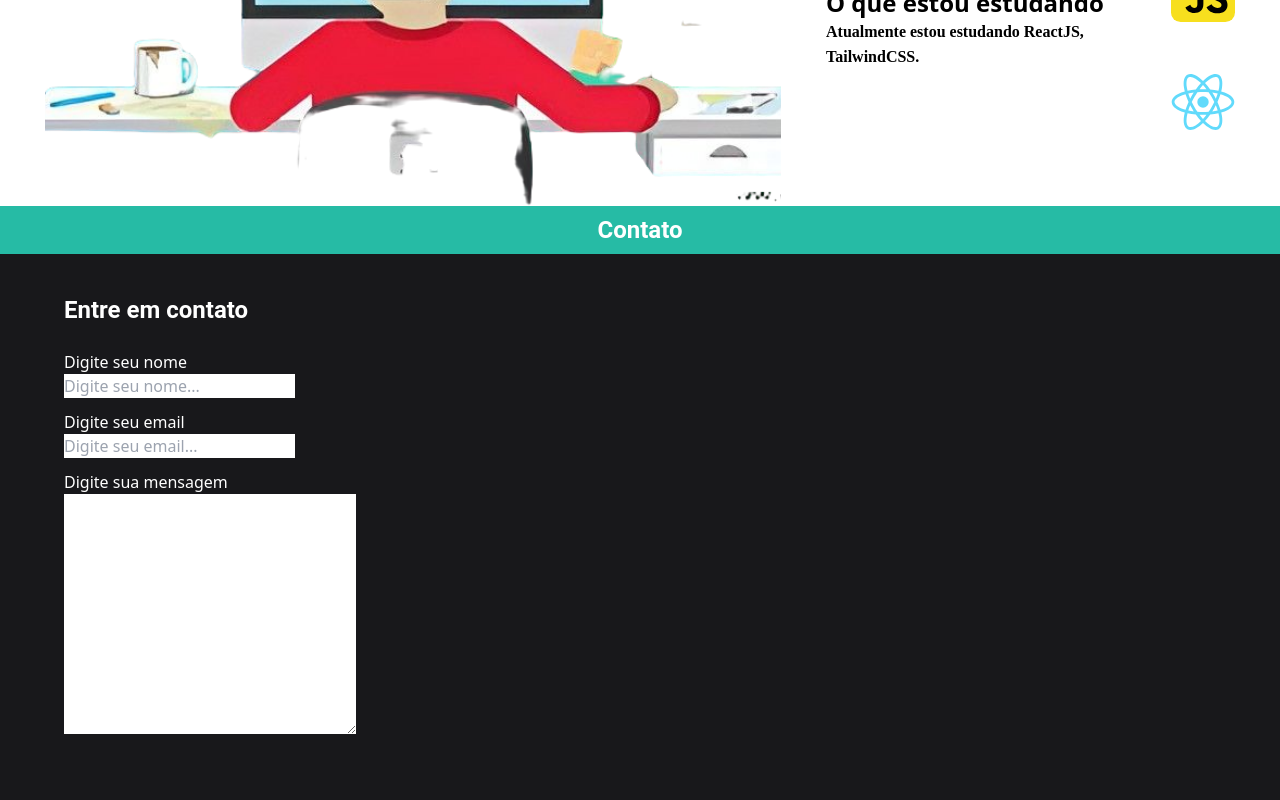
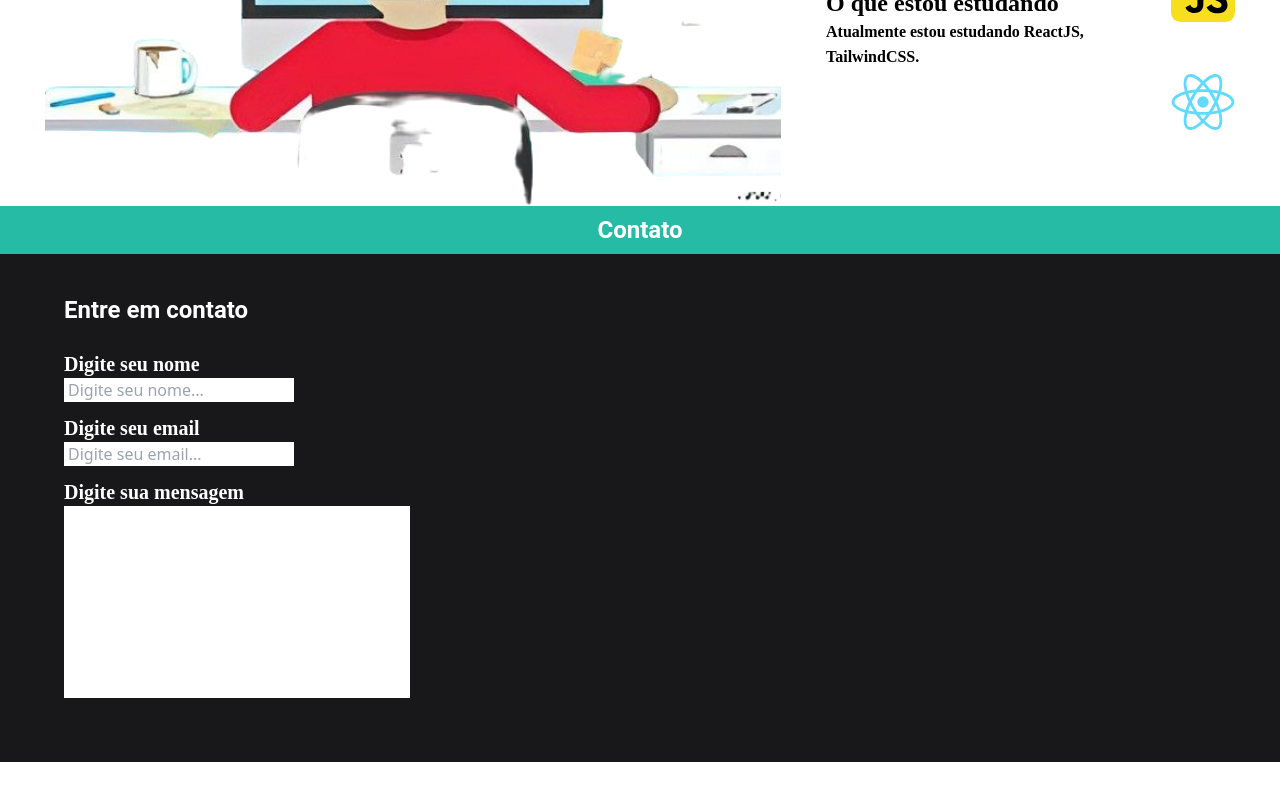
Before and after one commit to Alerrando/Portfolio, a React (Vite) app: page / in a window 1280 px wide. Shown: the part 1891-2691 px from the top of the page. After the commit the page ends 2653 px from the top, so only its background shows below. Built offline with nearby package versions, Linux system fonts and the light colour scheme; a web font is replaced by a local one.

Commit message:
add form

```diff
--- a/src/components/Contato/index.tsx
+++ b/src/components/Contato/index.tsx
@@ -1,28 +1,54 @@
+import { useState } from "react";
 import { Titulo } from "../Titulo";
 
-export function Contato(){
-    return(
+export function Contato() {
+  return (
     <footer>
       <Titulo titulo="Contato" />
 
       <div className="w-full h-auto bg-zinc-900 px-8 py-10 md:px-16">
-                <div className="block md:flex">
-                    <div className="text-white">
-                        <h2 className="font-roboto text-2xl font-bold">Entre em contato</h2>
+        <div className="block md:grid grid-cols-2">
+          <div className="w-full h-full">
+            <h2 className="font-roboto text-2xl font-bold text-white">Entre em contato</h2>
+            <form className="block md:grid md:w-full w-52 py-6">
+              <label className="font-times text-xl font-bold text-white" htmlFor="name">
+                Digite seu nome
+              </label>
+              <input
+                type="text"
+                placeholder="Digite seu nome..."
+                name="name"
+                className="mb-3 md:w-2/5 px-1 outline-none"
+              />
 
-                        <form className="block w-52 py-6">
-                            <label>Digite seu nome</label>
-                            <input type="text" placeholder="Digite seu nome..." className="mb-3" />
+              <label className="font-times text-xl font-bold text-white" htmlFor="email">
+                Digite seu email
+              </label>
+              <input
+                type="email"
+                placeholder="Digite seu email..."
+                name="email"
+                className="mb-3 md:w-2/5 px-1 outline-none"
+              />
 
-                            <label>Digite seu email</label>
-                            <input type="email" placeholder="Digite seu email..." className="mb-3" />
+              <label
+                className="font-times text-xl font-bold text-white"
+                htmlFor="mensagem"
+              >
+                Digite sua mensagem
+              </label>
+              <textarea
+                cols={30}
+                rows={8}
+                className="md:w-3/5 px-1 outline-none resize-none"
+                name="mensagen"
+              ></textarea>
+            </form>
 
-                            <label>Digite sua mensagem</label>
-                            <textarea cols={30} rows={10}></textarea>
-                        </form>
           </div>
+
         </div>
       </div>
     </footer>
-    )
+  );
 }
--- a/tailwind.config.cjs
+++ b/tailwind.config.cjs
@@ -10,6 +10,7 @@ module.exports = {
         roboto: "'Roboto', sans-serif",
         playfair: "'Playfair Display', serif",
         glory: "'Glory', sans-serif",
+        times: "'Times New Roman', sans-serif",
       },
       gridTemplateRows: {
         sidebar: "10% 70% 15%",
```
Lines whose indentation alone changed are shown as unchanged.
